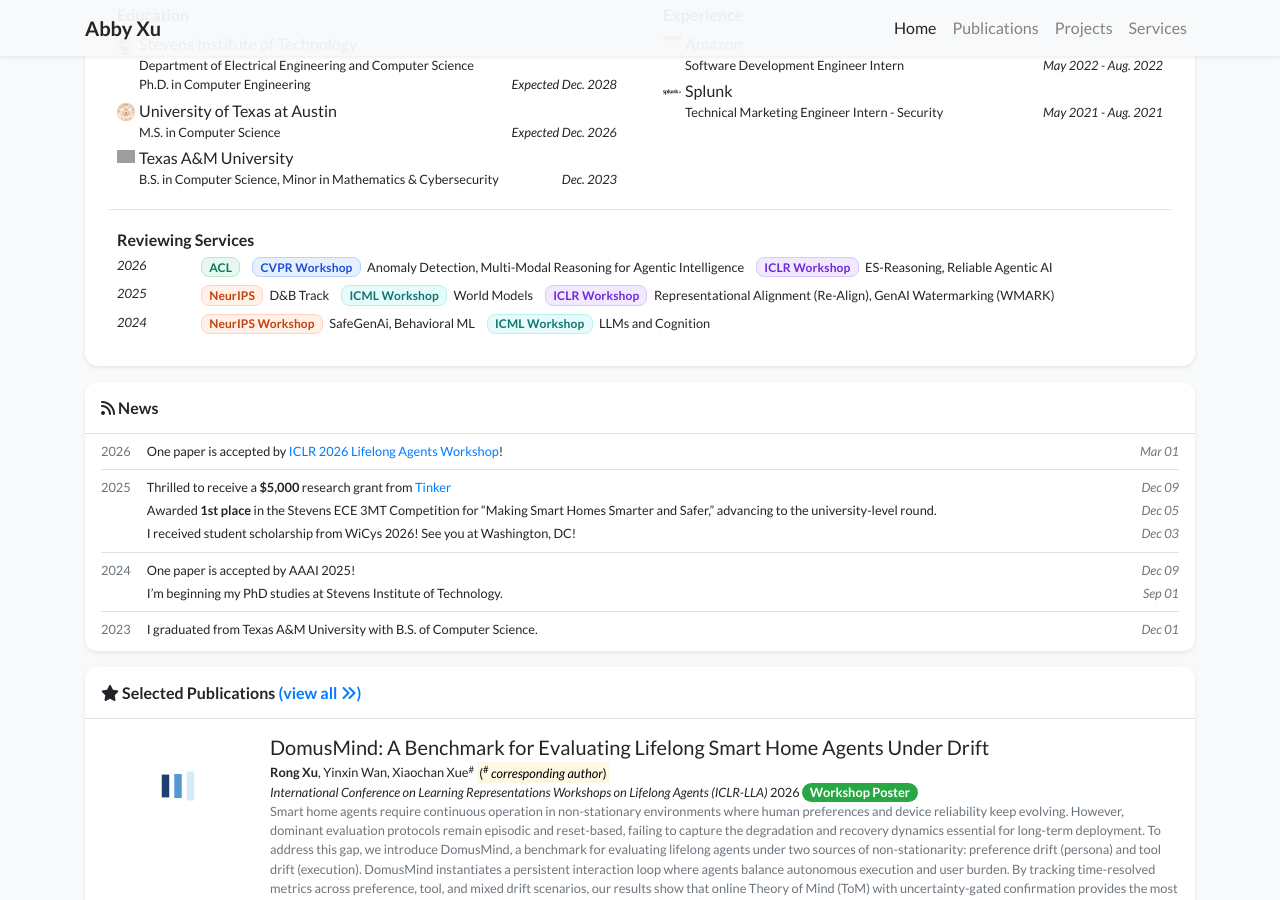
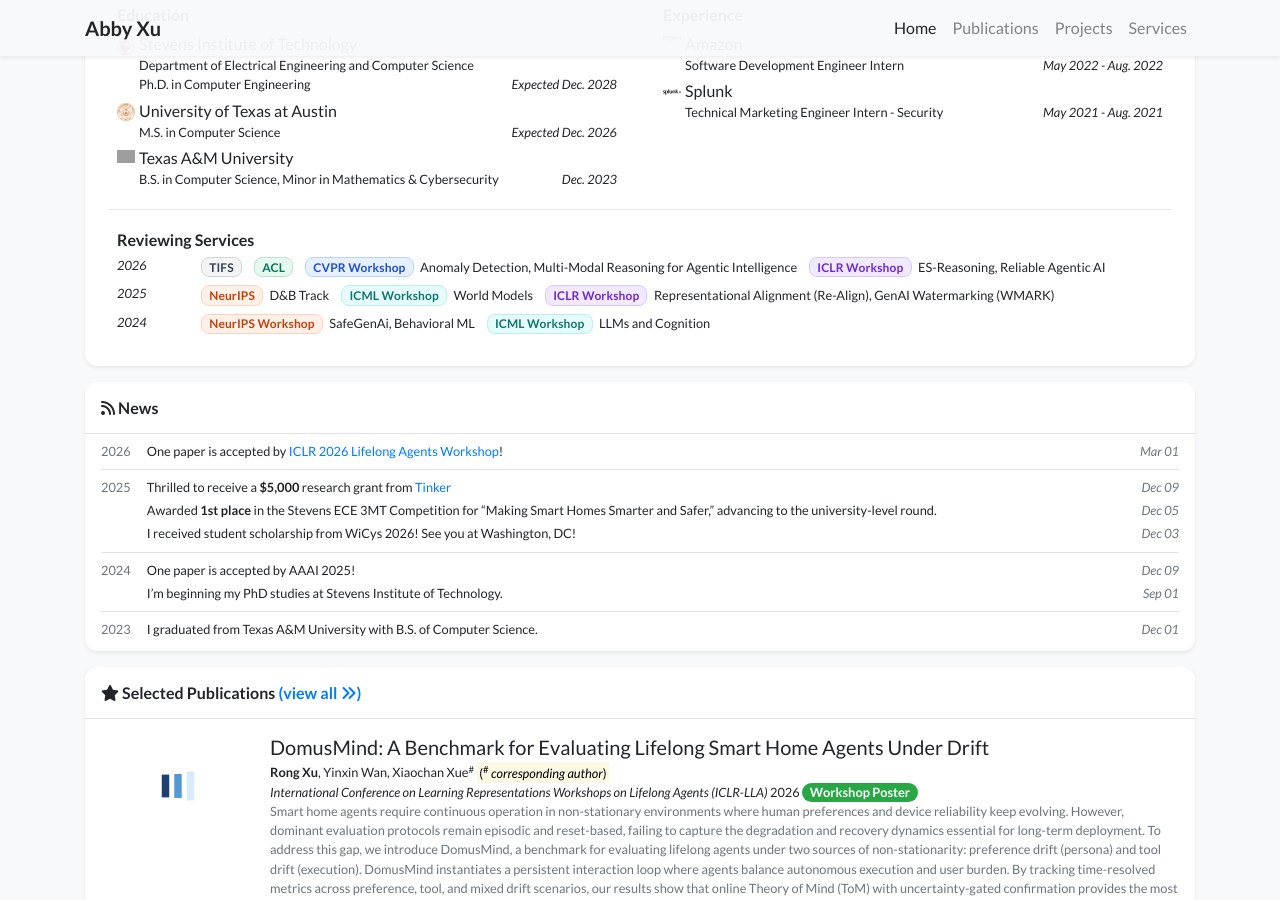
Before and after one commit to Abby-xu/abby-xu.github.io, a Jekyll site: the page built from index.html, in a window 1280 px wide and 900 px high, scrolled down 628 px. Built offline with Jekyll 4.4.1, drawn with Linux system fonts in a browser that asks for light colours; nearby versions of some CDN libraries; a style sheet for code colours, icons or effects is not loaded; grey boxes are pictures that could not be loaded.

```diff
--- a/_data/profile.yml
+++ b/_data/profile.yml
@@ -58,6 +58,9 @@ experience:
 
 services:
  - role: "Reviewer"
+   venue: "TIFS"
+   date: 2026
+ - role: "Reviewer"
    venue: "CVPR - [Workshop] Anomaly Detection, [Workshop] Multi-Modal Reasoning for Agentic Intelligence"
    date: 2026
  - role: "Reviewer"
```
